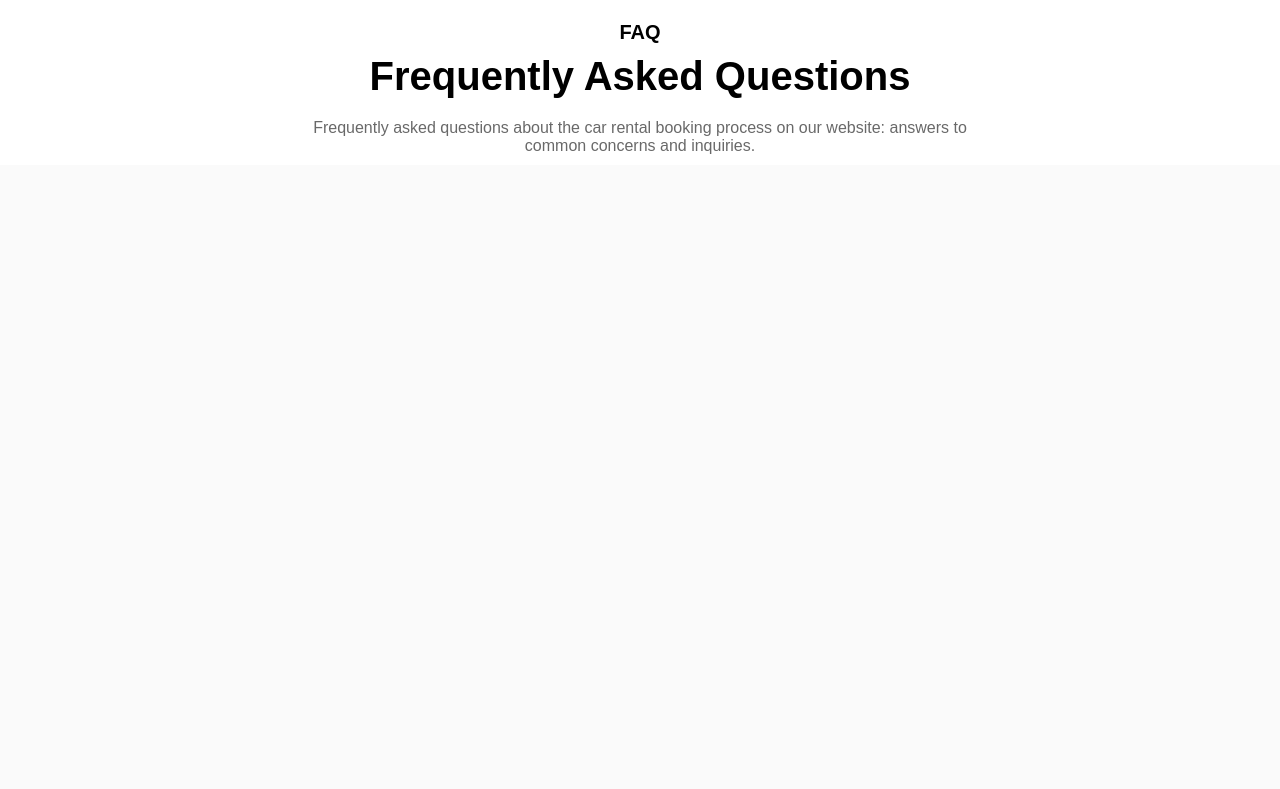
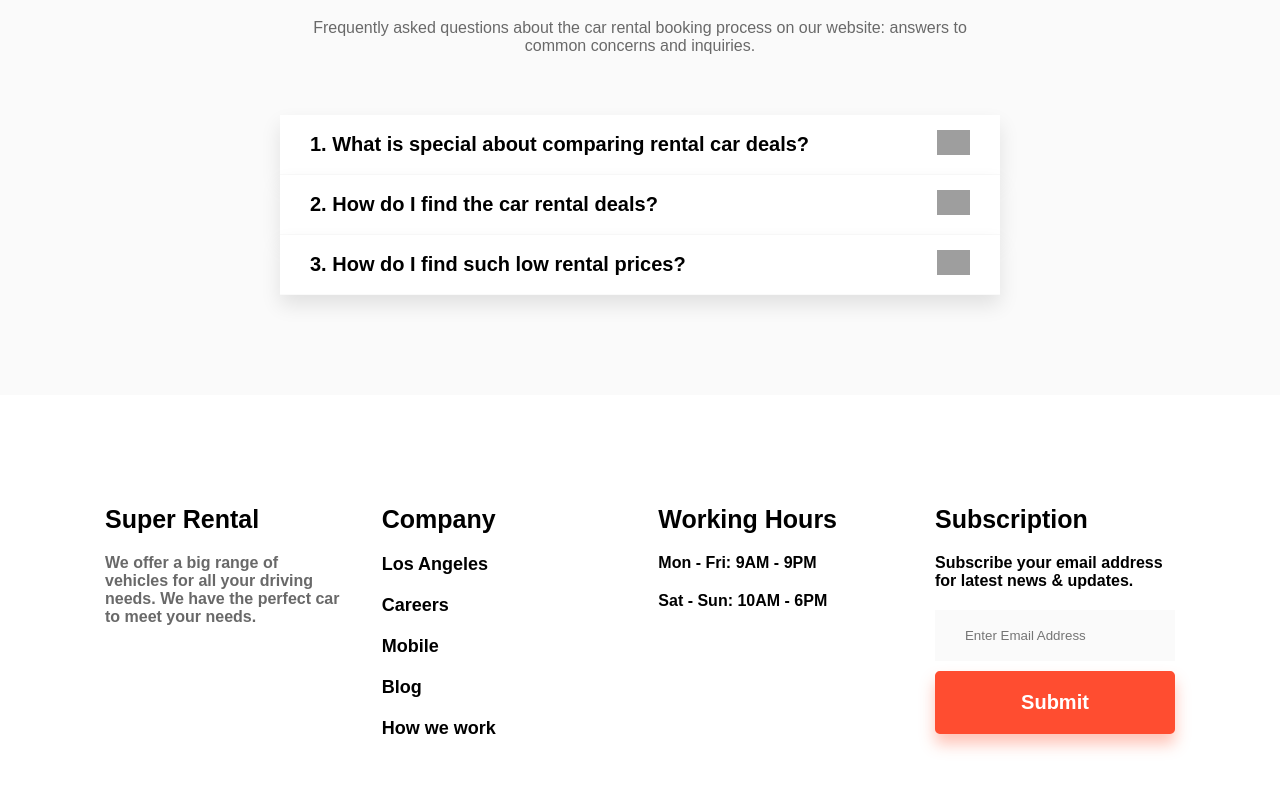
Before and after one commit to chasevriend/super-rental, a React (Create React App) app: page /#/ in a window 1280 px wide. Shown: the part 4032-4821 px from the top of the page. Before the commit the page ends 4197 px from the top, so only its background shows below. Built offline with nearby package versions, Linux system fonts and the light colour scheme; grey boxes are pictures that could not be loaded.

Commit message:
more commits

```diff
--- a/src/components/FAQ.js
+++ b/src/components/FAQ.js
@@ -1,5 +1,6 @@
 import React from 'react';
 import "../css/FAQ.css";
+import BMW from "../images/bmw-m4.png";
 
 const FAQ = () => {
   return (
@@ -12,6 +13,20 @@ const FAQ = () => {
                     <p>Frequently asked questions about the car rental booking process
                     on our website: answers to common concerns and inquiries.</p>
                 </div>
+                <div className='faq__content'>
+                    <div className='faq__contentCell'>
+                        <p>1. What is special about comparing rental car deals?</p>
+                        <span> <img src='https://img.icons8.com/?size=512&id=164&format=png' alt='' className='down-arrow'/></span>
+                    </div>
+                    <div className='faq__contentCell'>
+                        <p>2. How do I find the car rental deals?</p>
+                        <span> <img src='https://img.icons8.com/?size=512&id=164&format=png' alt='' className='down-arrow'/></span>
+                    </div>
+                    <div className='faq__contentCell'>
+                        <p>3. How do I find such low rental prices?</p>
+                        <span> <img src='https://img.icons8.com/?size=512&id=164&format=png' alt='' className='down-arrow'/></span>
+                    </div>
+                </div>
             </div>
         </section>
     </>
--- /dev/null
+++ b/src/components/Footer.js
@@ -0,0 +1,41 @@
+import React from 'react';
+import "../css/Footer.css";
+
+const Footer = () => {
+  return (
+    <>
+        <section id='footer'>
+            <div className='footer'>
+                <div className='footer__content'>
+                    <div className='footerCell'>
+                        <h2>Super Rental</h2>
+                        <p className='footerCell__p'>We offer a big range of vehicles for all your driving needs.
+                        We have the perfect car to meet your needs.</p>
+                    </div>
+                    <div className='footerCell'>
+                        <h2>Company</h2>
+                        <a href='#'>Los Angeles</a>
+                        <a href='#'>Careers</a>
+                        <a href='#'>Mobile</a>
+                        <a href='#'>Blog</a>
+                        <a href='#'>How we work</a>
+                    </div>
+                    <div className='footerCell'>
+                        <h2>Working Hours</h2>
+                        <p>Mon - Fri: 9AM - 9PM</p>
+                        <p>Sat - Sun: 10AM - 6PM</p>
+                    </div>
+                    <div className='footerCell'>
+                        <h2>Subscription</h2>
+                        <p>Subscribe your email address for latest news & updates.</p>
+                        <input type='text' placeholder='Enter Email Address' />
+                        <button className='footerCell__btn'>Submit</button>
+                    </div>
+                </div>
+            </div>
+        </section>
+    </>
+  )
+}
+
+export default Footer;
--- a/src/css/FAQ.css
+++ b/src/css/FAQ.css
@@ -1,8 +1,16 @@
 .faq {
-    background-color: white;
+    background-color: #fafafa;
     margin-top: 100px;
+    margin-bottom: 100px;
     width: 100%;
+    position: relative;
+    z-index: 2;
+}
+
+.bmw {
+    z-index: ;
     position: absolute;
+    left: 0;
 }
 
 .faq__header {
@@ -29,3 +37,34 @@
     color: dimgray;
     padding: 10px 10px;
 }
+
+.faq__content {
+    margin-top: 50px;
+    display: flex;
+    flex-direction: column;
+}
+
+.faq__contentCell {
+    display: flex;
+    justify-content: center;
+    background-color: white;
+    width: 45rem;
+    margin-left: auto;
+    margin-right: auto;
+    padding: 15px 30px;
+    border-bottom: 1px solid #fafafa;
+    box-shadow: 0 10px 20px 0 rgb(0 0 0 / 10%);
+    cursor: pointer;
+    align-items: center;
+}
+
+.faq__contentCell p {
+    margin-right: auto;
+    font-size: 20px;
+    font-weight: 700;
+}
+
+.down-arrow {
+    height: 25px;
+    /* margin-right: auto; */
+}
--- /dev/null
+++ b/src/css/Footer.css
@@ -0,0 +1,89 @@
+.footer {
+    margin-top: 100px;
+    background-color: white;
+    width: 100%;
+}
+
+.footer__content {
+    display: flex;
+    justify-content: space-between;
+    padding: 100px 25px;
+    padding-bottom: 100px;
+    gap: 30px;
+    max-width: 70rem;
+    margin-left: auto;
+    margin-right: auto;
+}
+
+.footerCell {
+    width: 15rem;
+    display: flex;
+    flex-direction: column;
+}
+
+.footerCell h2 {
+    font-size: 25px;
+    font-weight: 800;
+    padding: 10px 0;
+}
+
+.footerCell p {
+    font-size: 16px;
+    font-weight: 600;
+    padding: 10px 0;
+}
+
+.footerCell a {
+    padding: 10px 0;
+    font-size: 18px;
+    font-weight: 600;
+}
+
+a:hover {
+    color: #ff4d30;
+}
+
+
+.footerCell__p {
+    color: dimgray;
+}
+
+.footerCell input {
+    padding: 18px 30px;
+    margin-top: 10px;
+    margin-bottom: 10px;
+    background-color: #fafafa;
+    border: none;
+}
+
+.footerCell__btn {
+    background-color: #ff4d30;
+    border: 2px solid #ff4d30;
+    border-radius: 0.3rem;
+    box-shadow: 0 10px 15px 0 rgba(255,83,48,.35);
+    padding: 18px 30px;
+    transition: all .3s;
+    color: white;
+    font-weight: bold;
+    font-size: 20px;
+    cursor: pointer;
+
+}
+
+button:hover {
+    background-color: #fa4226;
+    box-shadow: 0 10px 15px 0 rgba(255,83,48,.5);
+}
+
+@media (max-width: 1000px) {
+    .footer__content {
+        display: flex;
+        flex-direction: column;
+    }
+    .footerCell {
+        margin-left: auto;
+        margin-right: auto;
+        text-align: center;
+        width: 30rem;
+    }
+}
--- a/src/pages/Home.jsx
+++ b/src/pages/Home.jsx
@@ -8,6 +8,7 @@ import Banner from "../components/Banner";
 import ChooseUs from "../components/ChooseUs";
 import Testimonials from "../components/Testimonials";
 import FAQ from "../components/FAQ";
+import Footer from "../components/Footer";
 
 const Home = () => {
     return (
@@ -29,6 +30,7 @@ const Home = () => {
             {/* FAQs */}
             <FAQ />
             {/* Footer */}
+            <Footer />
         </>
     )
 }
```
